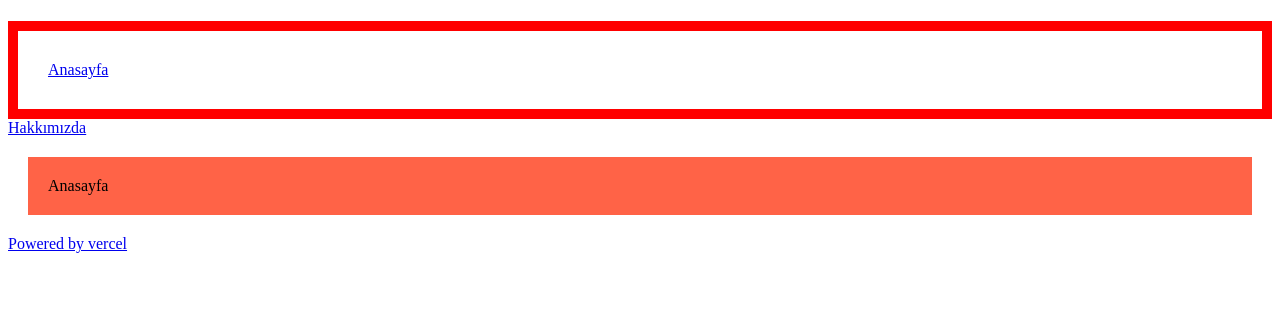
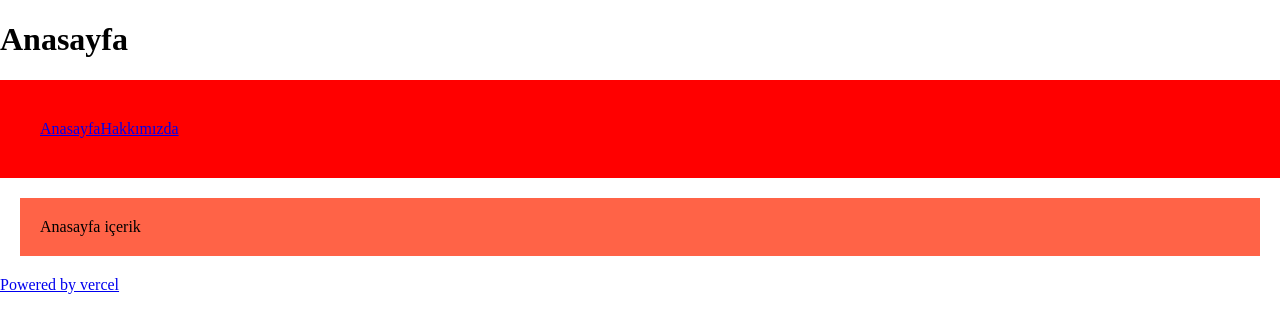
Before and after one commit to OmerYALTIRIK/nextjs-blog, a Next.js app: page / in a window 1280 px wide. Shown: the top 330 px of the page. Built offline with nearby package versions, Linux system fonts and the light colour scheme.

Commit message:
Genel düzenlemeler yapıldı

```diff
--- a/components/Header.js
+++ b/components/Header.js
@@ -5,15 +5,13 @@ const HeaderDiv = styled.div`
   color: #f00;
   border: 10px solid #f00;
   padding: 30px;
+  background-color: #f00;
 `;
 
 export default () => (
-  <div>
-    <HeaderDiv>
-      <Link href="/">Anasayfa</Link>
-    </HeaderDiv>
-    <div>
-      <Link href="/about">Hakkımızda</Link>
-    </div>
-  </div>
+  <HeaderDiv>
+    <Link href="/">Anasayfa</Link>
+
+    <Link href="/about">Hakkımızda</Link>
+  </HeaderDiv>
 );
--- a/components/Layout.js
+++ b/components/Layout.js
@@ -1,14 +1,14 @@
 import Header from "./Header";
 import styled from "styled-components";
 
-const StyledHeader = styled(Header)`
-  border: 10px solid yellow;
-  backgroundColor: red;
+const BodyDiv = styled.div`
+  margin: 0;
+  padding: 0;
 `;
 export default ({ title, children }) => (
-  <div>
+  <BodyDiv>
     <h1>{title}</h1>
-    <StyledHeader />
+    <Header />
     <div style={{ padding: "20px", margin: "20px", backgroundColor: "tomato" }}>{children}</div>
     <footer>
       <a
@@ -19,5 +19,5 @@ export default ({ title, children }) => (
         Powered by vercel
       </a>
     </footer>
-  </div>
+  </BodyDiv>
 );
--- /dev/null
+++ b/pages/_app.js
@@ -0,0 +1,16 @@
+import { createGlobalStyle } from "styled-components";
+
+const GlobalStyle = createGlobalStyle`
+  body {
+    margin: 0;
+  }
+`;
+
+export default function App({ Component, pageProps }) {
+  return (
+    <>
+      <GlobalStyle />
+      <Component {...pageProps} />
+    </>
+  );
+}
--- a/pages/about.js
+++ b/pages/about.js
@@ -1,7 +1,5 @@
 import Layout from "../components/Layout";
 
 export default function About() {
-  return (
-   <Layout>Hakkımızda</Layout>
-  );
+  return <Layout title="Hakkımızda">Hakkımızda içerik</Layout>;
 }
--- a/pages/index.js
+++ b/pages/index.js
@@ -1,9 +1,5 @@
 import Layout from "../components/Layout";
 
 export default function Home() {
-  return (
-    <Layout>
-      Anasayfa
-    </Layout>
-  );
+  return <Layout title="Anasayfa">Anasayfa içerik</Layout>;
 }
```
